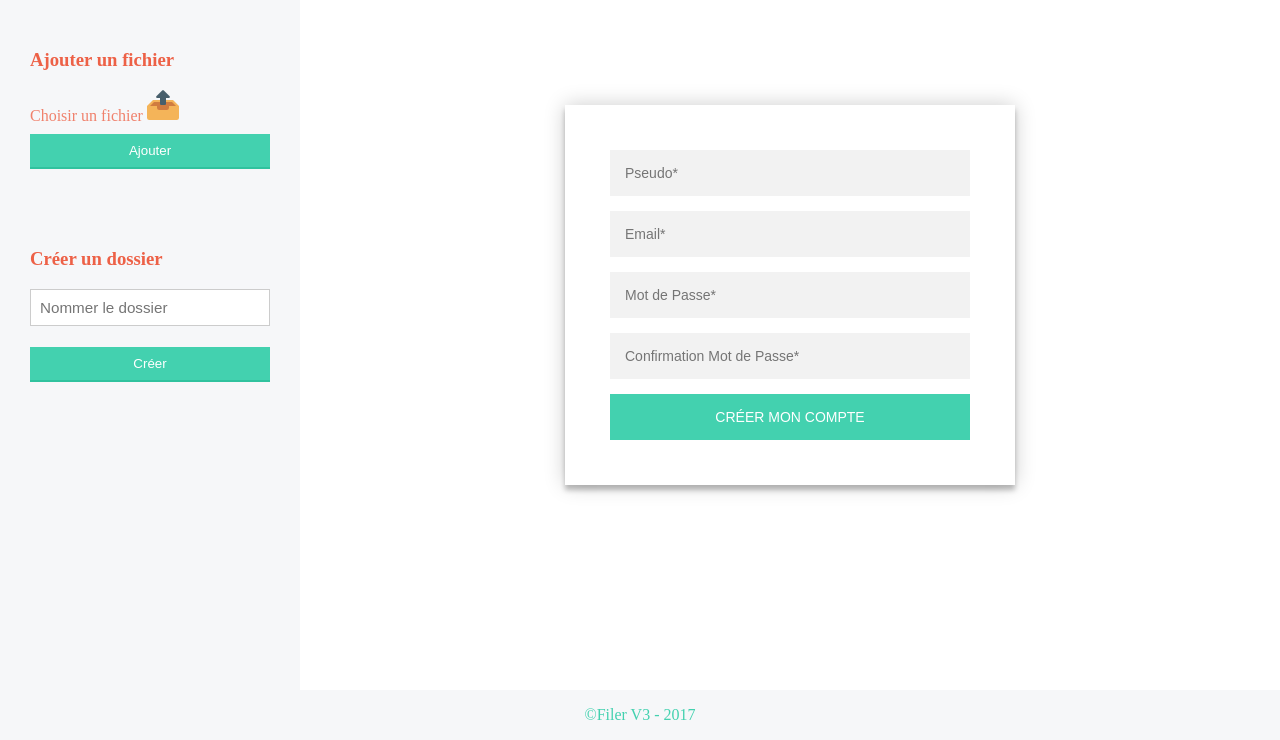
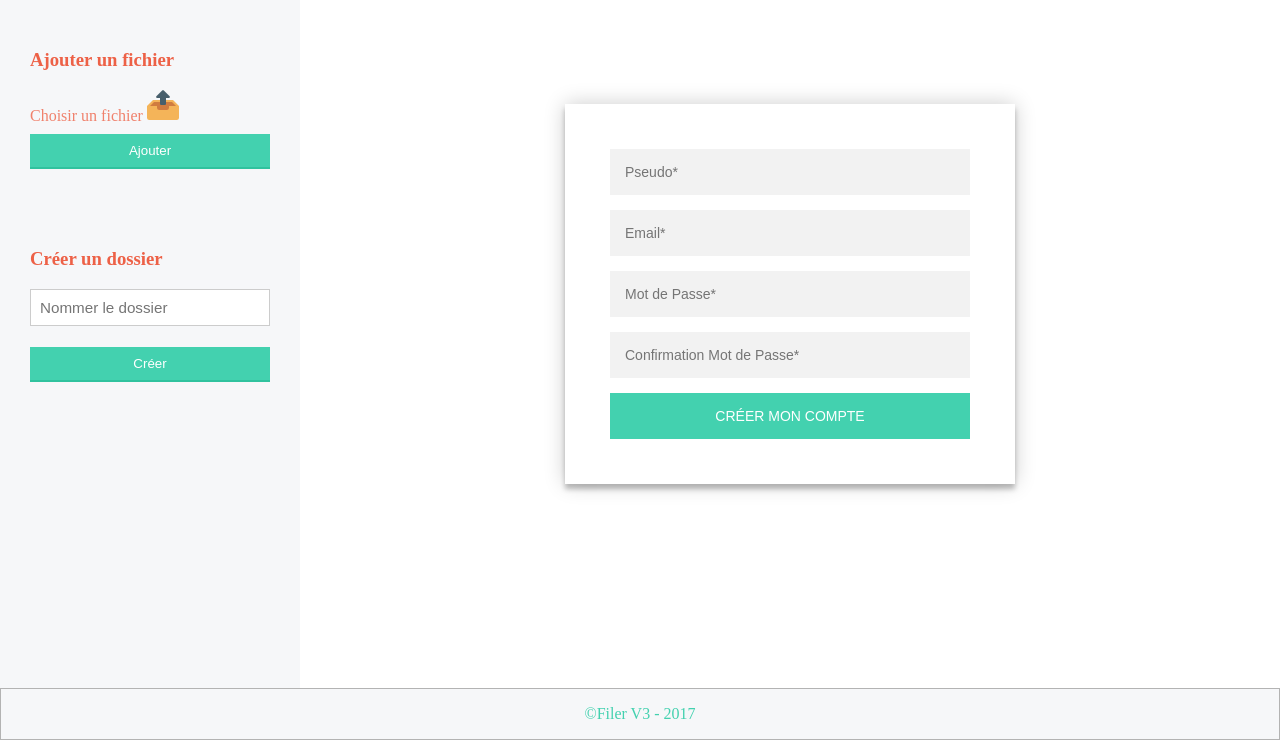
Before and after one commit to SkipCat/filer3, a PHP site: template views/register.html.twig in a window 1280 px wide. Shown: the part 60-800 px from the top of the page. Run offline with PHP 8.4, Linux system fonts and the light colour scheme; the template is opened without the code that fills it, so the values that code supplies are empty; some libraries are stand-ins or nearby versions.

Commit message:
login/register styles

```diff
--- a/assets/css/main.scss
+++ b/assets/css/main.scss
@@ -217,4 +217,5 @@ footer {
     @include flex(row, center, center);
     color: #43D1AF;
     min-height: 50px;
+    border: 1px solid #b3b3b3;
 }
--- a/assets/css/style.css
+++ b/assets/css/style.css
@@ -174,6 +174,7 @@ footer {
   align-items: center;
   justify-content: center;
   color: #43D1AF;
-  min-height: 50px; }
+  min-height: 50px;
+  border: 1px solid #b3b3b3; }
 
 /*# sourceMappingURL=style.css.map */
```
Also changed, not shown: 1 other file.
